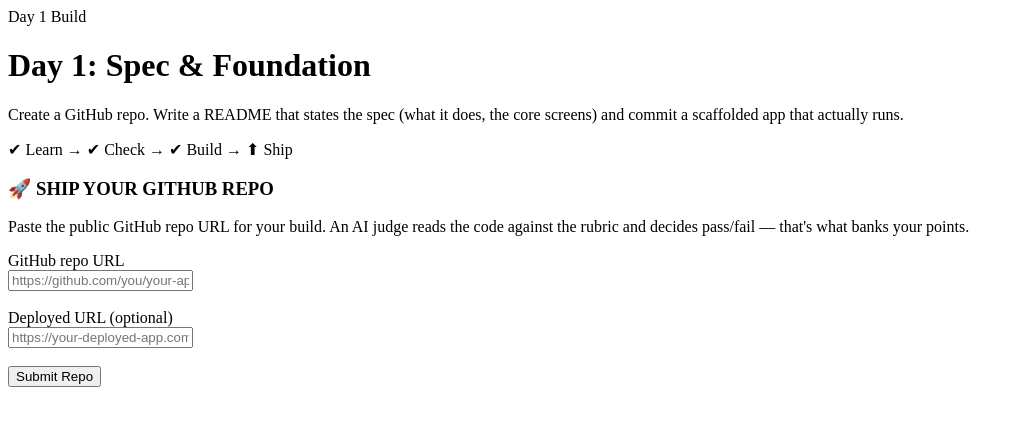
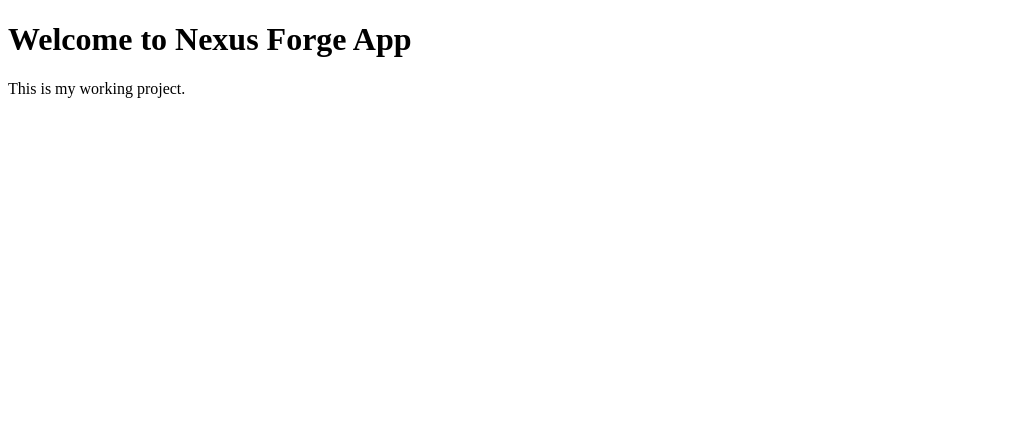
Before and after one commit to amyjemimah2007-lab/conesta-app, a plain HTML site: page index.html in a window 1280 px wide. Shown: the whole page, without its empty margins (0-1024 px from the left). Drawn offline with Linux system fonts and the light colour scheme.

Commit message:
Update index.html

```diff
--- a/index.html
+++ b/index.html
@@ -1,57 +1,10 @@
 <!DOCTYPE html>
-<html lang="en">
+<html>
 <head>
-    <meta charset="UTF-8">
-    <title>Ship Repo UI</title>
+  <title>Nexus Forge</title>
 </head>
-
 <body>
-
-<div>
-
-    <!-- Badges -->
-    <div>
-        <span>Day 1</span>
-        <span>Build</span>
-    </div>
-
-    <!-- Title -->
-    <h1>Day 1: Spec & Foundation</h1>
-
-    <p>
-        Create a GitHub repo. Write a README that states the spec (what it does, the core screens)
-        and commit a scaffolded app that actually runs.
-    </p>
-
-    <!-- Steps -->
-    <div>
-        <span>✔ Learn</span> →
-        <span>✔ Check</span> →
-        <span>✔ Build</span> →
-        <span>⬆ Ship</span>
-    </div>
-
-    <!-- Card -->
-    <div>
-        <h3>🚀 SHIP YOUR GITHUB REPO</h3>
-        <p>
-            Paste the public GitHub repo URL for your build. An AI judge reads the code
-            against the rubric and decides pass/fail — that's what banks your points.
-        </p>
-    </div>
-
-    <!-- Form -->
-    <div>
-        <label>GitHub repo URL</label><br>
-        <input type="text" placeholder="https://github.com/you/your-app"><br><br>
-
-        <label>Deployed URL (optional)</label><br>
-        <input type="text" placeholder="https://your-deployed-app.com"><br><br>
-
-        <button>Submit Repo</button>
-    </div>
-
-</div>
-
+  <h1>Welcome to Nexus Forge App</h1>
+  <p>This is my working project.</p>
 </body>
 </html>
```
